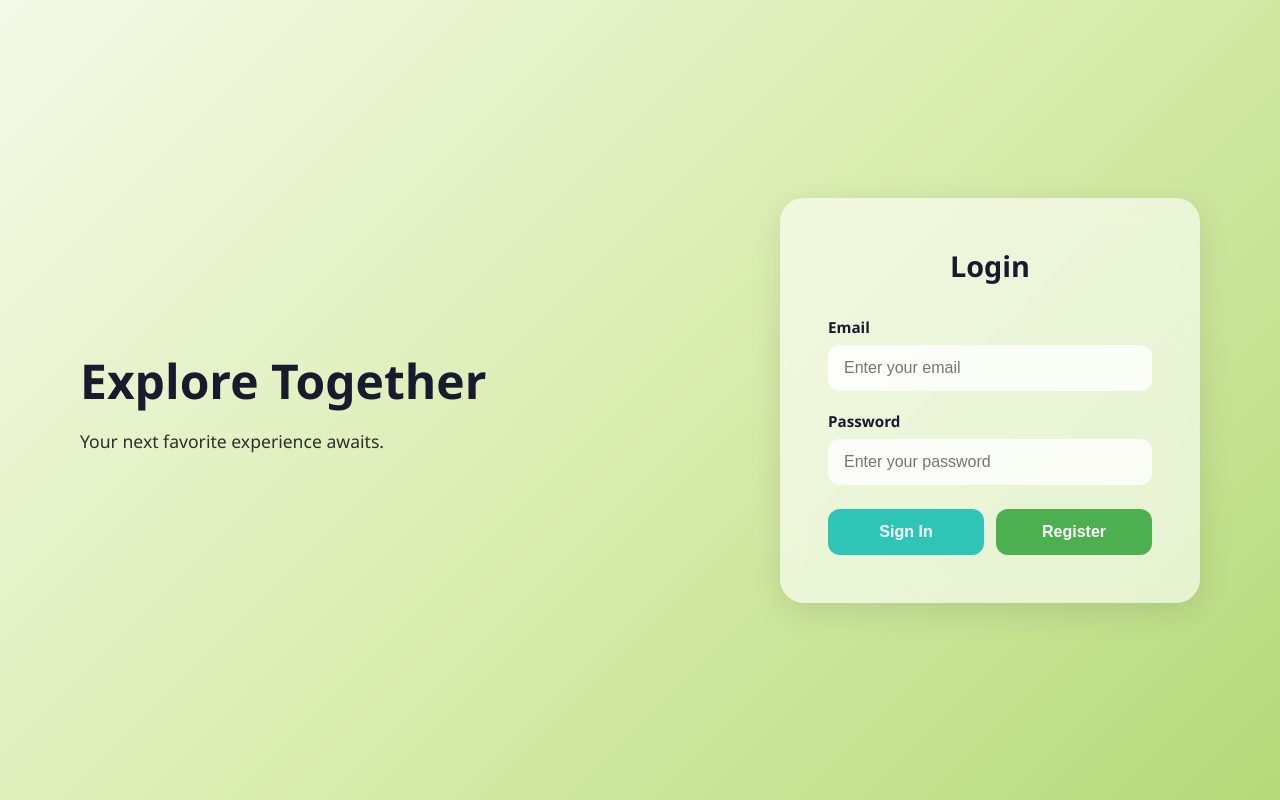
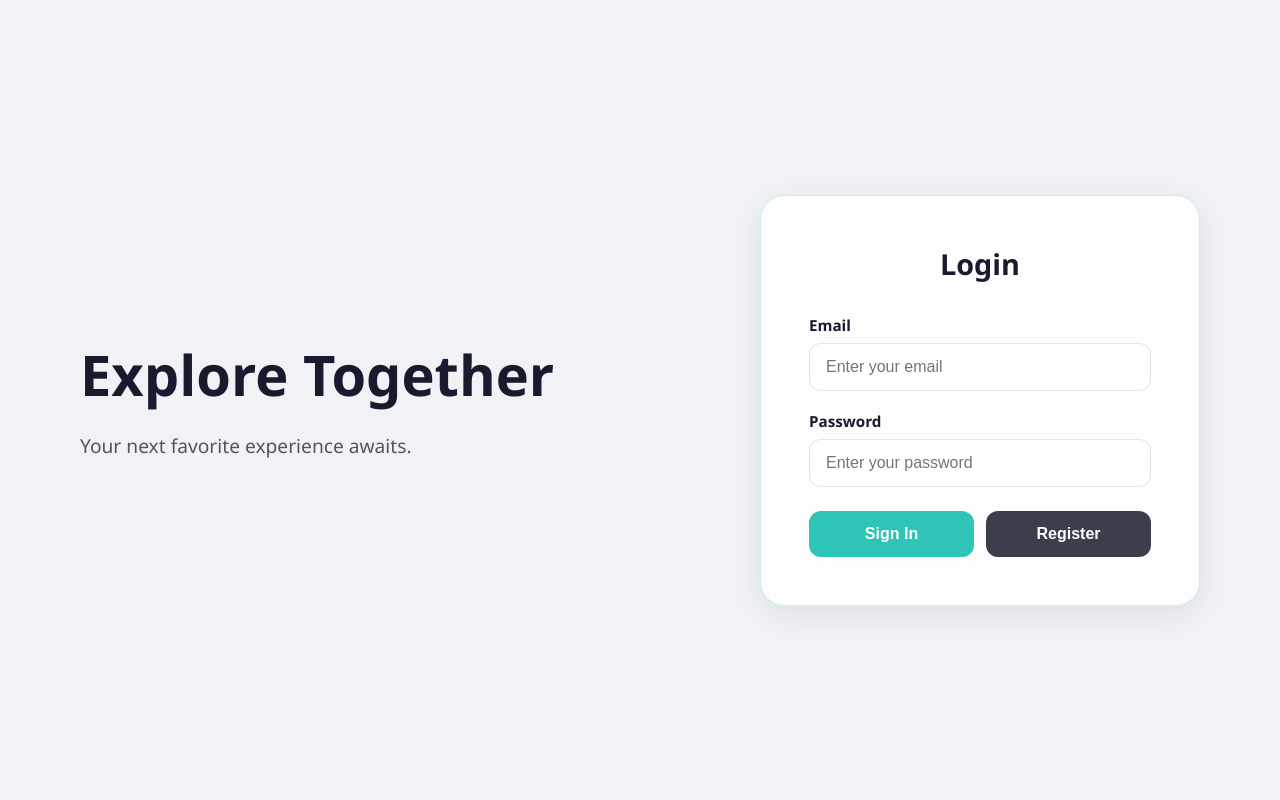
Before and after one commit to Rakshana-2008/explore-together, an Angular app: page /login in a window 1280 px wide. Built offline with nearby package versions, Linux system fonts and the light colour scheme.

Commit message:
Always show green outline, lighten navbar grey

```diff
--- a/src/app/app.component.html
+++ b/src/app/app.component.html
@@ -1,4 +1,4 @@
 <div class="app-wrapper">
-  <app-navbar></app-navbar>
+  <app-navbar *ngIf="showNavbar"></app-navbar>
   <router-outlet></router-outlet>
 </div>
--- a/src/app/app.component.ts
+++ b/src/app/app.component.ts
@@ -1,14 +1,28 @@
-import { Component } from '@angular/core';
-import { RouterOutlet } from '@angular/router';
+import { Component, OnInit } from '@angular/core';
+import { CommonModule } from '@angular/common';
+import { Router, RouterOutlet, NavigationEnd } from '@angular/router';
 import { NavbarComponent } from './components/navbar/navbar.component';
+import { filter } from 'rxjs/operators';
 
 @Component({
   selector: 'app-root',
   standalone: true,
-  imports: [RouterOutlet, NavbarComponent],
+  imports: [CommonModule, RouterOutlet, NavbarComponent],
   templateUrl: './app.component.html',
   styleUrl: './app.component.scss'
 })
-export class AppComponent {
+export class AppComponent implements OnInit {
   title = 'explore-together';
+  showNavbar = true;
+
+  constructor(private router: Router) {}
+
+  ngOnInit() {
+    this.router.events.pipe(
+      filter(event => event instanceof NavigationEnd)
+    ).subscribe((event: any) => {
+      const hideOnRoutes = ['/login', '/register'];
+      this.showNavbar = !hideOnRoutes.includes(event.urlAfterRedirects);
+    });
+  }
 }
--- a/src/app/pages/login/login.component.scss
+++ b/src/app/pages/login/login.component.scss
@@ -1,32 +1,44 @@
 .login-wrapper {
   display: flex;
   min-height: 100vh;
-  background: linear-gradient(135deg, #f5f9e8 0%, #daedb0 50%, #b5d97a 100%);
+  background: #f0f2f5;
   align-items: center;
   justify-content: space-between;
   padding: 0 80px;
+  gap: 40px;
 }
 
 .login-left {
+  flex: 1;
+  display: flex;
+  flex-direction: column;
+  justify-content: center;
+
   h1 {
-    font-size: 3rem;
+    font-size: 3.5rem;
     font-weight: 800;
     color: #1a1a2e;
     margin-bottom: 16px;
+    line-height: 1.2;
   }
+
   p {
-    font-size: 1.1rem;
-    color: #2d2d2d;
+    font-size: 1.2rem;
+    color: #555;
+    margin-top: 8px;
+    font-weight: 400;
   }
 }
 
 .login-card {
-  background: rgba(255, 255, 255, 0.6);
+  background: rgba(255, 255, 255, 0.85);
   backdrop-filter: blur(12px);
   border-radius: 24px;
   padding: 48px;
-  width: 420px;
-  box-shadow: 0 8px 32px rgba(0, 0, 0, 0.1);
+  width: 440px;
+  box-shadow: 0 8px 32px rgba(0, 0, 0, 0.08);
+  border: 1.5px solid rgba(46, 196, 182, 0.25);
+  flex-shrink: 0;
 
   h2 {
     font-size: 1.8rem;
@@ -51,16 +63,17 @@
   input {
     width: 100%;
     padding: 14px 16px;
-    border: none;
+    border: 1.5px solid rgba(0, 0, 0, 0.1);
     border-radius: 12px;
-    background: rgba(255, 255, 255, 0.8);
+    background: white;
     font-size: 1rem;
     outline: none;
     box-sizing: border-box;
-    transition: box-shadow 0.2s;
+    transition: all 0.2s;
 
     &:focus {
-      box-shadow: 0 0 0 3px rgba(86, 171, 47, 0.3);
+      border-color: #2ec4b6;
+      box-shadow: 0 0 0 3px rgba(46, 196, 182, 0.15);
     }
   }
 }
@@ -73,7 +86,7 @@
 }
 
 .otp-hint {
-  color: #555;
+  color: #666;
   font-size: 0.9rem;
   text-align: center;
   margin-bottom: 24px;
@@ -92,7 +105,7 @@
     font-size: 1rem;
     font-weight: 600;
     cursor: pointer;
-    transition: opacity 0.2s;
+    transition: all 0.2s;
 
     &:disabled {
       opacity: 0.6;
@@ -103,10 +116,20 @@
   .btn-primary {
     background: #2ec4b6;
     color: white;
+
+    &:hover:not(:disabled) {
+      background: #1a9e92;
+      transform: translateY(-2px);
+    }
   }
 
   .btn-secondary {
-    background: #4caf50;
+    background: #3a3f4b;
     color: white;
+
+    &:hover {
+      background: #2a2e38;
+      transform: translateY(-2px);
+    }
   }
 }
--- a/src/app/pages/login/login.component.ts
+++ b/src/app/pages/login/login.component.ts
@@ -19,7 +19,11 @@ export class LoginComponent {
   errorMessage = '';
   loading = false;
 
-  constructor(private authService: AuthService, private router: Router) {}
+  constructor(private authService: AuthService, private router: Router) {
+    if (this.authService.isLoggedIn()) {
+      this.router.navigate(['/dashboard']);
+    }
+  }
 
   onLogin() {
     if (!this.email || !this.password) {
--- a/src/app/pages/register/register.component.scss
+++ b/src/app/pages/register/register.component.scss
@@ -1,32 +1,44 @@
 .login-wrapper {
   display: flex;
   min-height: 100vh;
-  background: linear-gradient(135deg, #f5f9e8 0%, #daedb0 50%, #b5d97a 100%);
+  background: #f0f2f5;
   align-items: center;
   justify-content: space-between;
   padding: 0 80px;
+  gap: 40px;
 }
 
 .login-left {
+  flex: 1;
+  display: flex;
+  flex-direction: column;
+  justify-content: center;
+
   h1 {
-    font-size: 3rem;
+    font-size: 3.5rem;
     font-weight: 800;
     color: #1a1a2e;
     margin-bottom: 16px;
+    line-height: 1.2;
   }
+
   p {
-    font-size: 1.1rem;
-    color: #2d2d2d;
+    font-size: 1.2rem;
+    color: #555;
+    margin-top: 8px;
+    font-weight: 400;
   }
 }
 
 .login-card {
-  background: rgba(255, 255, 255, 0.6);
+  background: rgba(255, 255, 255, 0.85);
   backdrop-filter: blur(12px);
   border-radius: 24px;
   padding: 48px;
-  width: 420px;
-  box-shadow: 0 8px 32px rgba(0, 0, 0, 0.1);
+  width: 440px;
+  box-shadow: 0 8px 32px rgba(0, 0, 0, 0.08);
+  border: 1.5px solid rgba(46, 196, 182, 0.25);
+  flex-shrink: 0;
 
   h2 {
     font-size: 1.8rem;
@@ -51,16 +63,17 @@
   input {
     width: 100%;
     padding: 14px 16px;
-    border: none;
+    border: 1.5px solid rgba(0, 0, 0, 0.1);
     border-radius: 12px;
-    background: rgba(255, 255, 255, 0.8);
+    background: white;
     font-size: 1rem;
     outline: none;
     box-sizing: border-box;
-    transition: box-shadow 0.2s;
+    transition: all 0.2s;
 
     &:focus {
-      box-shadow: 0 0 0 3px rgba(86, 171, 47, 0.3);
+      border-color: #2ec4b6;
+      box-shadow: 0 0 0 3px rgba(46, 196, 182, 0.15);
     }
   }
 }
@@ -73,7 +86,7 @@
 }
 
 .otp-hint {
-  color: #555;
+  color: #666;
   font-size: 0.9rem;
   text-align: center;
   margin-bottom: 24px;
@@ -92,7 +105,7 @@
     font-size: 1rem;
     font-weight: 600;
     cursor: pointer;
-    transition: opacity 0.2s;
+    transition: all 0.2s;
 
     &:disabled {
       opacity: 0.6;
@@ -103,10 +116,20 @@
   .btn-primary {
     background: #2ec4b6;
     color: white;
+
+    &:hover:not(:disabled) {
+      background: #1a9e92;
+      transform: translateY(-2px);
+    }
   }
 
   .btn-secondary {
-    background: #4caf50;
+    background: #3a3f4b;
     color: white;
+
+    &:hover {
+      background: #2a2e38;
+      transform: translateY(-2px);
+    }
   }
 }
--- a/src/app/pages/register/register.component.ts
+++ b/src/app/pages/register/register.component.ts
@@ -21,7 +21,11 @@ export class RegisterComponent {
   errorMessage = '';
   loading = false;
 
-  constructor(private authService: AuthService, private router: Router) {}
+  constructor(private authService: AuthService, private router: Router) {
+    if (this.authService.isLoggedIn()) {
+      this.router.navigate(['/dashboard']);
+    }
+  }
 
   onRegister() {
     if (!this.name || !this.email || !this.password || !this.phone) {
--- a/src/styles.scss
+++ b/src/styles.scss
@@ -6,51 +6,53 @@
 
 body {
   font-family: 'Segoe UI', Tahoma, Geneva, Verdana, sans-serif;
-  background: linear-gradient(135deg, #f5f9e8 0%, #daedb0 50%, #b5d97a 100%);
+  background: #f0f2f5;
   min-height: 100vh;
 }
 
 .app-wrapper {
   min-height: 100vh;
+  background: #f0f2f5;
 }
 
-/* Scrollbar */
 ::-webkit-scrollbar {
   width: 6px;
 }
 
 ::-webkit-scrollbar-track {
-  background: transparent;
+  background: #f0f2f5;
 }
 
 ::-webkit-scrollbar-thumb {
-  background: rgba(0, 0, 0, 0.2);
+  background: rgba(0, 0, 0, 0.15);
   border-radius: 3px;
 }
 
-/* Common card style */
 .card {
-  background: rgba(255, 255, 255, 0.6);
+  background: rgba(255, 255, 255, 0.8);
   backdrop-filter: blur(12px);
   border-radius: 20px;
   padding: 24px;
-  box-shadow: 0 4px 20px rgba(0, 0, 0, 0.08);
+  box-shadow: 0 2px 20px rgba(0, 0, 0, 0.06);
+  border: 1.5px solid rgba(46, 196, 182, 0.35);
   transition: transform 0.2s, box-shadow 0.2s;
 
   &:hover {
     transform: translateY(-4px);
-    box-shadow: 0 8px 30px rgba(0, 0, 0, 0.12);
+    box-shadow: 0 8px 30px rgba(0, 0, 0, 0.1), 0 0 20px rgba(46, 196, 182, 0.2);
   }
 }
 
-/* Page wrapper */
+
+
+
+
 .page-wrapper {
   padding: 40px;
   max-width: 1200px;
   margin: 0 auto;
 }
 
-/* Section title */
 .section-title {
   font-size: 2rem;
   font-weight: 800;
@@ -59,20 +61,18 @@ body {
 }
 
 .section-subtitle {
-  color: #444;
+  color: #666;
   margin-bottom: 32px;
   font-size: 1rem;
 }
 
-/* Loading spinner */
 .loading {
   text-align: center;
   padding: 60px;
   font-size: 1.1rem;
-  color: #444;
+  color: #666;
 }
 
-/* Empty state */
 .empty-state {
   text-align: center;
   padding: 60px;
@@ -83,12 +83,3 @@ body {
     margin-bottom: 8px;
   }
 }
-/* Global card glow effect */
-.category-card:hover,
-.metro-section:hover,
-.experience-card:hover,
-.saved-card:hover,
-.action-card:hover,
-.location-card:hover {
-  box-shadow: 0 16px 40px rgba(0, 0, 0, 0.12), 0 0 0 2px rgba(46, 196, 182, 0.4), 0 0 20px rgba(46, 196, 182, 0.2) !important;
-}
```
Also changed, not shown: src/app/components/navbar/navbar.component.html (+5 -15 lines), src/app/components/navbar/navbar.component.scss (+28 -30 lines), src/app/pages/dashboard/dashboard.component.scss (+18 -28 lines).
